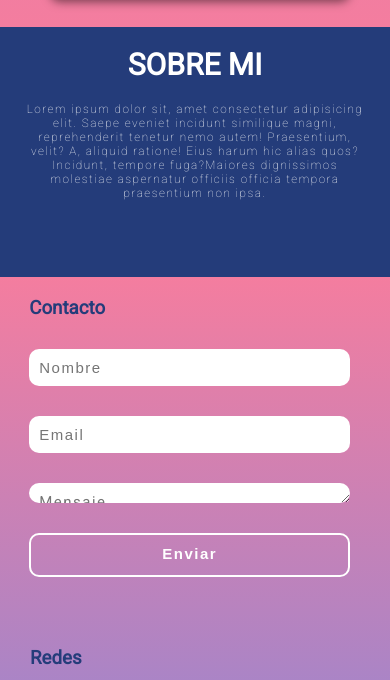
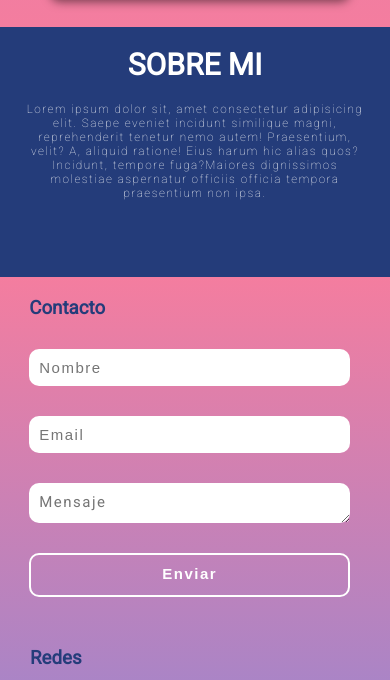
Before and after one commit to bfabradiaz/t-integrador, a plain HTML site: page trabajo integrador NUCBA/index.html in a window 390 px wide. Shown: the part 2320-3000 px from the top of the page. Drawn offline with Linux system fonts and the light colour scheme.

Commit message:
textarea

```diff
--- a/trabajo integrador NUCBA/styles.css
+++ b/trabajo integrador NUCBA/styles.css
@@ -546,7 +546,8 @@ p:first-child{
     }
 
 
-    .form button{
+    .form button,
+    .form textarea{
         padding-bottom: 30px;
     }
 
```
